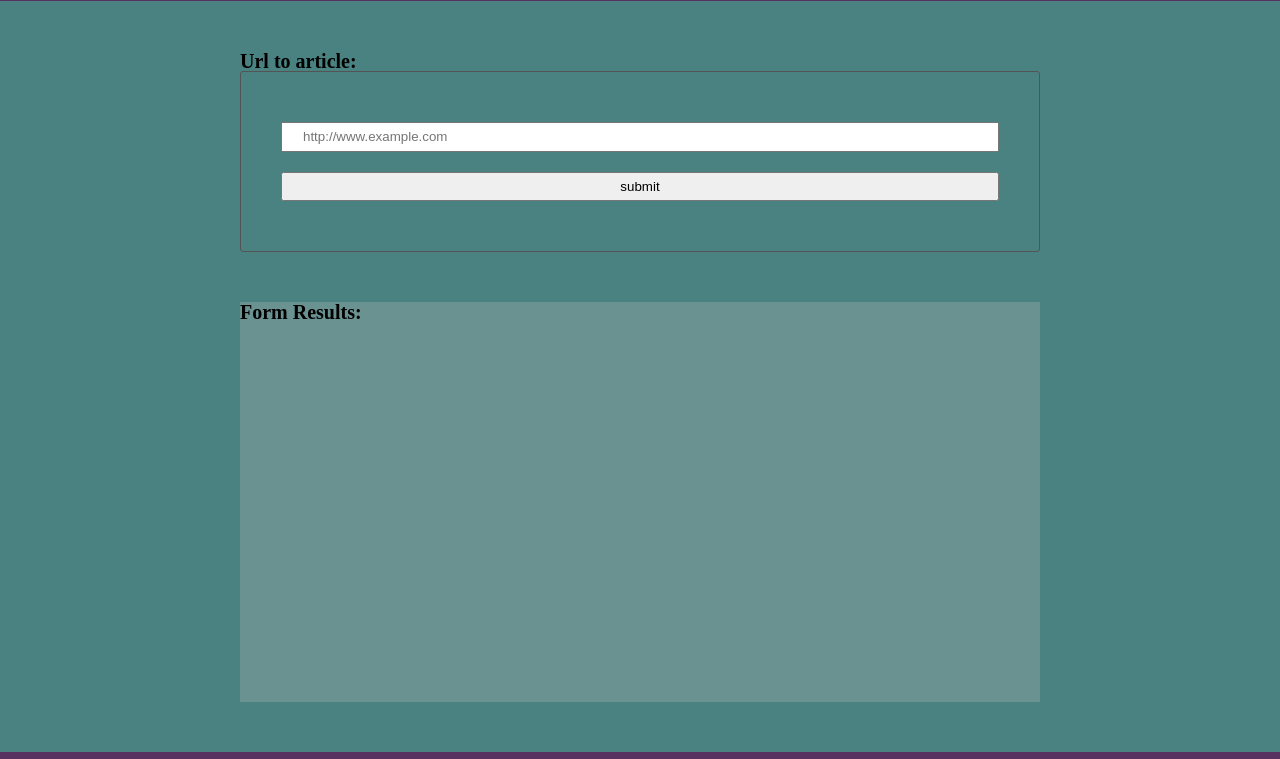
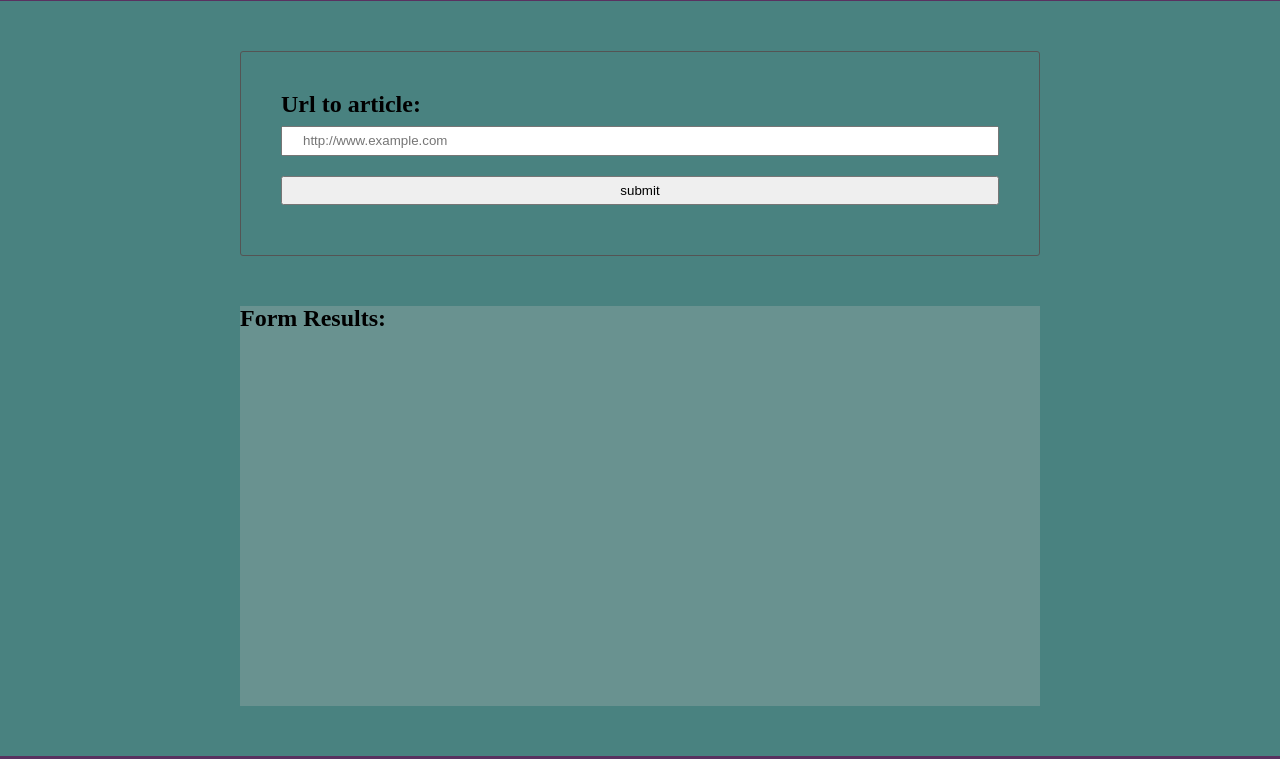
Before and after one commit to Aschyn/article-eval-project, a website built with webpack: page src/client/views/index.html in a window 1280 px wide. Shown: the part 41-800 px from the top of the page. Built offline with nearby package versions, Linux system fonts and the light colour scheme.

Commit message:
Fixed HTML errors

```diff
--- a/src/client/styles/base.scss
+++ b/src/client/styles/base.scss
@@ -15,6 +15,10 @@ main {
 section {
     max-width: 800px;
     margin: 50px auto;
+    h3{
+      font-weight: bold;
+      font-size:1.5em;
+    }
 
 }
 #results-section{
--- a/src/client/views/index.html
+++ b/src/client/views/index.html
@@ -12,17 +12,18 @@
         </header>
 
         <main>
+
             <section>
-                <strong>Url to article:</strong>
                 <form class="" onsubmit="return Client.handleSubmit(event)">
+                    <h3>Url to article:</h3>
                     <input id="name" type="text" name="input" value="" placeholder="http://www.example.com">
-                    <input type="submit" name="" value="submit" onclick="return Client.handleSubmit(event)" onsubmit="return Client.handleSubmit(event)">
+                    <input type="submit" name="submit" value="submit" onclick="return Client.handleSubmit(event)" onsubmit="return Client.handleSubmit(event)">
                     <span id="error"></span>
                 </form>
-            <section>
+            </section>
 
             <section id="results-section">
-                <strong>Form Results:</strong>
+                <h3>Form Results:</h3>
                 <div id="results"></div>
             </section>
         </main>
```
